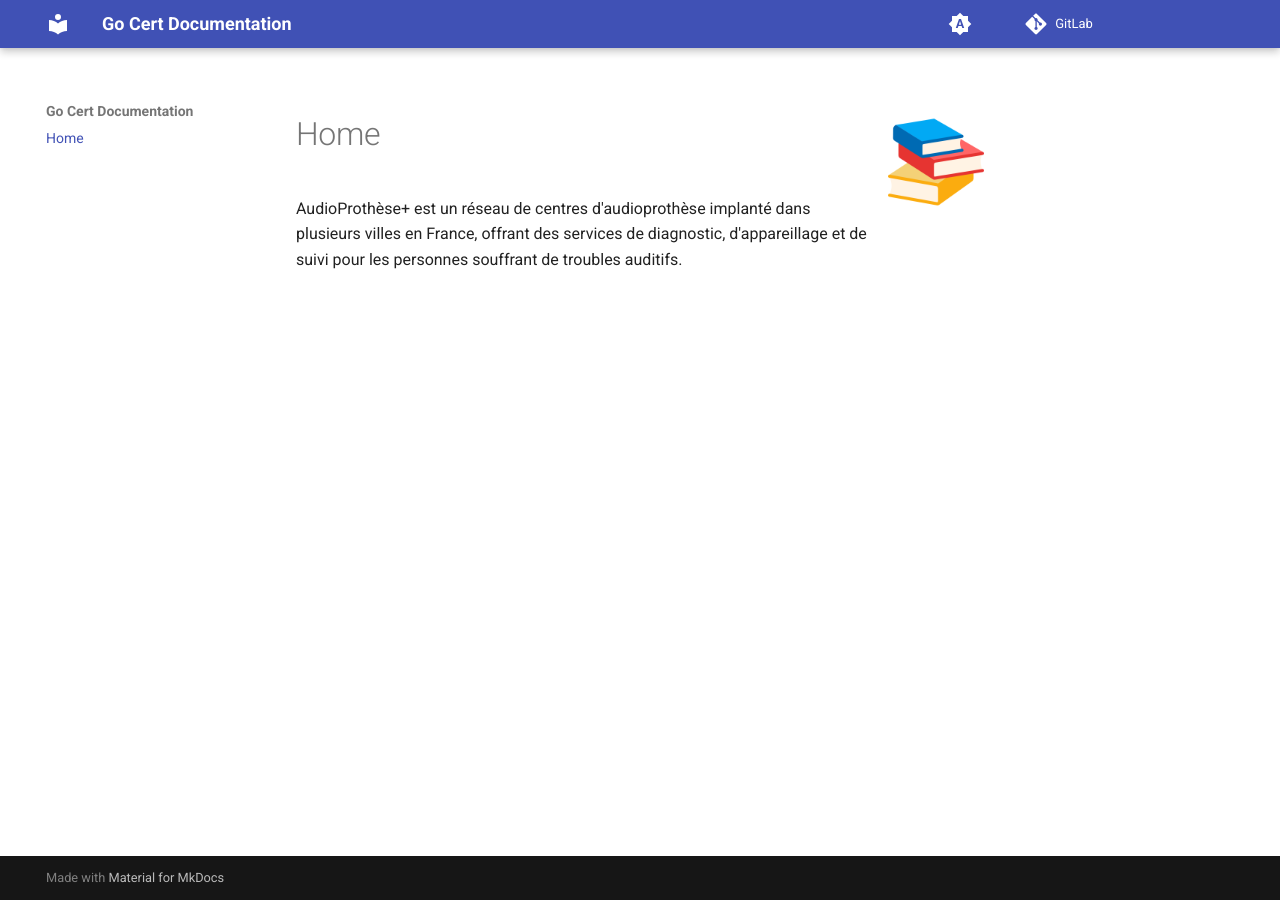
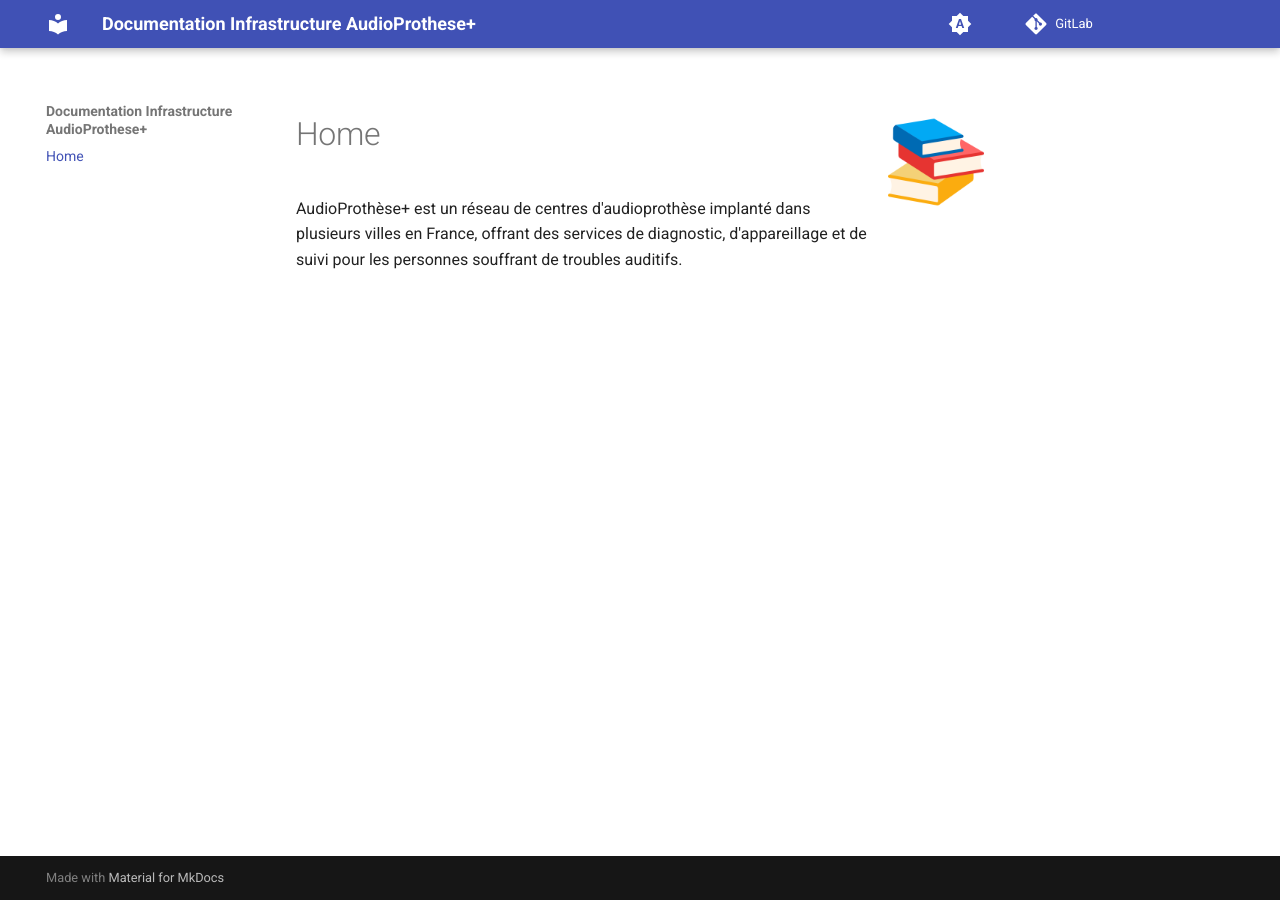
Before and after one commit to AudioProthese/openmrs-architecture-documentation, an MkDocs documentation site: the page built from docs/index.md, in a window 1280 px wide. Built offline with MkDocs 1.6.1 and Material for MkDocs 9.7.7, drawn with Linux system fonts in a browser that asks for light colours; comment, search, counter and statistics services are not loaded.

Commit message:
feat: update Documentation

```diff
--- a/mkdocs.yml
+++ b/mkdocs.yml
@@ -1,4 +1,4 @@
-site_name: Go Cert Documentation
+site_name: Documentation Infrastructure AudioProthese+
 site_url: https://gocert.gitlab.io/go-cert-wiki/
 repo_url: https://gitlab.com/gocert/
 
```
